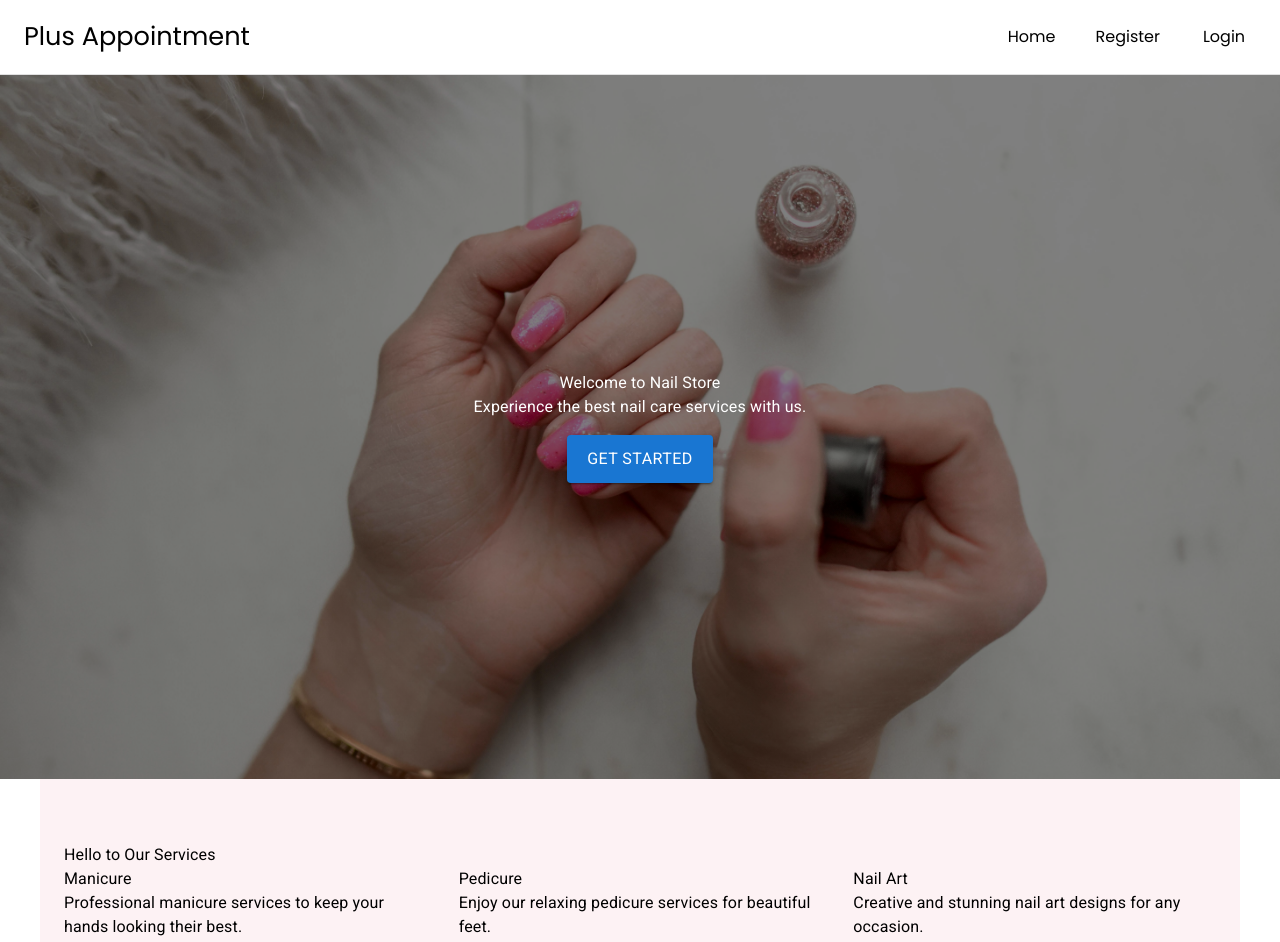
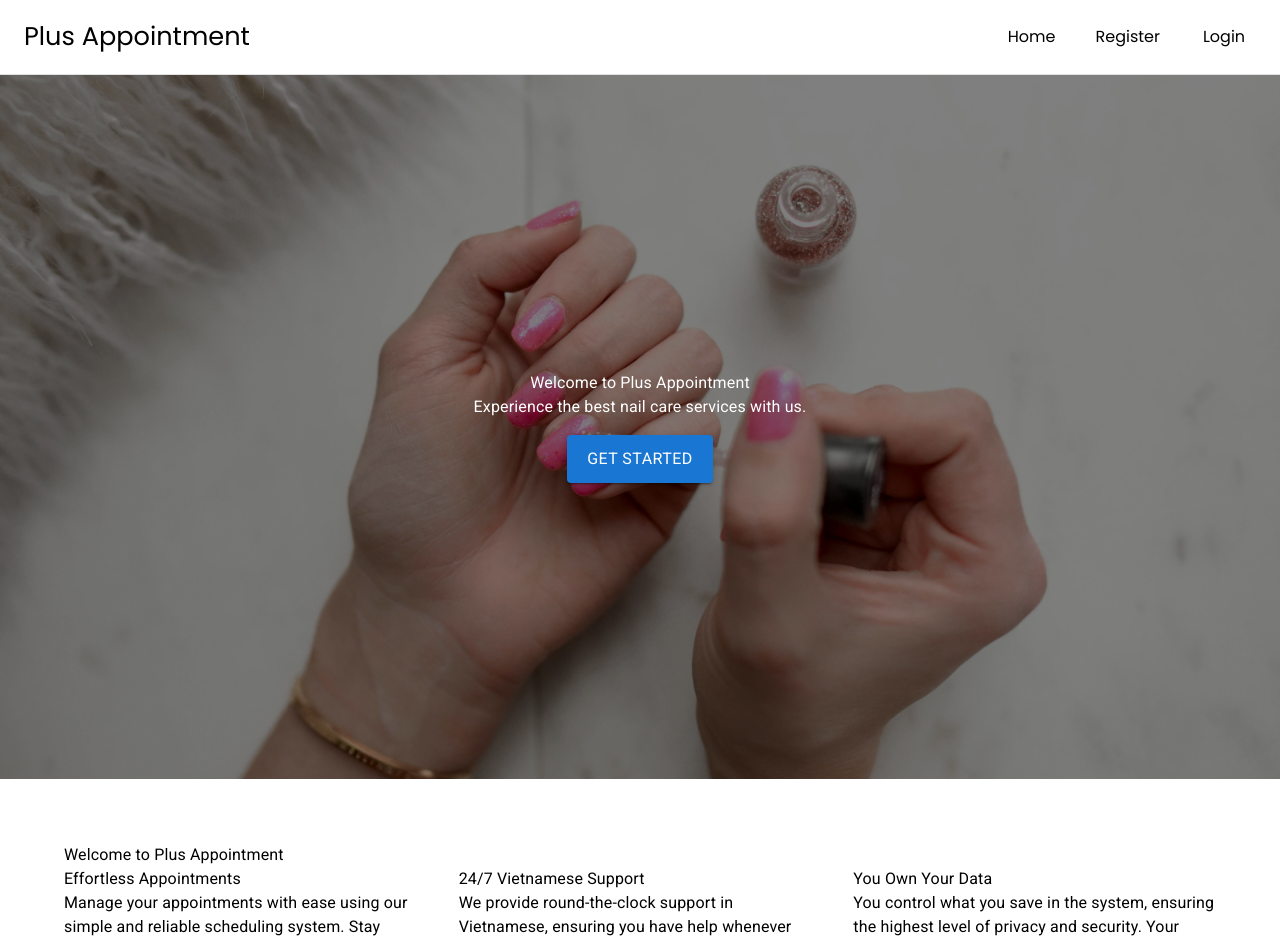
Before and after one commit to JaydenLeHiep/PlusAppointmentFe, a React (Create React App) app: page /business-home in a window 1280 px wide. Shown: the top 942 px of the page. Built offline with nearby package versions, Linux system fonts and the light colour scheme; no server answers.

Commit message:
update style: put two flags in the home page + update content in business home page

```diff
--- a/src/features/home/BusinessHomePage.js
+++ b/src/features/home/BusinessHomePage.js
@@ -15,18 +15,21 @@ import { Link as RouterLink } from 'react-router-dom';
 import { Box } from '@mui/material';
 import Navbar from '../../components/Navbar';
 import Footer from '../../components/Footer';
+import { useTranslation } from 'react-i18next';
 
 const BusinessHomePage = () => {
+  const { t } = useTranslation('businessHomePage');
+
   return (
     <PageContainer>
       <Navbar />
       <HeroSection>
         <Box>
           <HeroTitle>
-            Welcome to Nail Store
+            {t('heroTitle')}
           </HeroTitle>
           <HeroSubtitle>
-            Experience the best nail care services with us.
+            {t('heroSubtitle')}
           </HeroSubtitle>
           <HeroButton
             variant="contained"
@@ -34,41 +37,42 @@ const BusinessHomePage = () => {
             component={RouterLink}
             to="/register"
           >
-            Get Started
+            {t('getStartedButton')}
           </HeroButton>
         </Box>
       </HeroSection>
       <ServicesContainer>
         <HeroTitle>
-          Hello to Our Services
+          {t('servicesTitle')}
         </HeroTitle>
         <ServiceGrid container spacing={4}>
           <ServiceItem item xs={12} md={4}>
             <ServiceTitle>
-              Manicure
+              {t('services.appointment.title')}
             </ServiceTitle>
             <ServiceDescription>
-              Professional manicure services to keep your hands looking their best.
+              {t('services.appointment.description')}
             </ServiceDescription>
           </ServiceItem>
           <ServiceItem item xs={12} md={4}>
             <ServiceTitle>
-              Pedicure
+              {t('services.support.title')}
             </ServiceTitle>
             <ServiceDescription>
-              Enjoy our relaxing pedicure services for beautiful feet.
+              {t('services.support.description')}
             </ServiceDescription>
           </ServiceItem>
           <ServiceItem item xs={12} md={4}>
             <ServiceTitle>
-              Nail Art
+              {t('services.dataOwnership.title')}
             </ServiceTitle>
             <ServiceDescription>
-              Creative and stunning nail art designs for any occasion.
+              {t('services.dataOwnership.description')}
             </ServiceDescription>
           </ServiceItem>
         </ServiceGrid>
       </ServicesContainer>
+
       <Footer />
     </PageContainer>
   );
--- a/src/features/home/HomePage.js
+++ b/src/features/home/HomePage.js
@@ -1,6 +1,9 @@
 import React from 'react';
 import { useNavigate } from 'react-router-dom';
 import { useTranslation } from 'react-i18next';
+import { Box, IconButton } from '@mui/material';
+import EnglishFlag from '../../assets/united-kingdom.png';
+import VietnameseFlag from '../../assets/vietnam.png';
 import {
   PageContainer,
   StyledPaper,
@@ -13,10 +16,33 @@ import {
 
 const HomePage = () => {
   const navigate = useNavigate();
-  const { t } = useTranslation('homePage');
+  const { t, i18n } = useTranslation('homePage');
+
+  // Function to change language
+  const changeLanguage = (lng) => {
+    i18n.changeLanguage(lng);
+  };
 
   return (
     <PageContainer>
+      {/* Language Flags */}
+      <Box
+        sx={{
+          display: 'flex',
+          justifyContent: 'center',
+          gap: '1rem',
+          padding: '1rem 0',
+        }}
+      >
+        <IconButton onClick={() => changeLanguage('en')} aria-label="Change language to English">
+          <img src={EnglishFlag} alt="English" style={{ width: '70px', height: 'auto' }} />
+        </IconButton>
+        <IconButton onClick={() => changeLanguage('vi')} aria-label="Change language to Vietnamese">
+          <img src={VietnameseFlag} alt="Vietnamese" style={{ width: '70px', height: 'auto' }} />
+        </IconButton>
+      </Box>
+
+      {/* Main Content */}
       <StyledPaper>
         <TitleTypography variant="h3" gutterBottom>
           {t('welcomeMessage')}
--- /dev/null
+++ b/src/locales/en/home/businessHomePageEn.json
@@ -0,0 +1,20 @@
+{
+    "heroTitle": "Welcome to Plus Appointment",
+    "heroSubtitle": "Experience the best nail care services with us.",
+    "getStartedButton": "Get Started",
+    "servicesTitle": "Welcome to Plus Appointment",
+    "services": {
+      "appointment": {
+        "title": "Effortless Appointments",
+        "description": "Manage your appointments with ease using our simple and reliable scheduling system. Stay organized, on time, and never miss a booking."
+      },
+      "support": {
+        "title": "24/7 Vietnamese Support",
+        "description": "We provide round-the-clock support in Vietnamese, ensuring you have help whenever you need it to keep your business running smoothly."
+      },
+      "dataOwnership": {
+        "title": "You Own Your Data",
+        "description": "You control what you save in the system, ensuring the highest level of privacy and security. Your business, your rules."
+      }
+    }
+  }
--- /dev/null
+++ b/src/locales/vi/home/businessHomePageVi.json
@@ -0,0 +1,20 @@
+{
+    "heroTitle": "Chào mừng đến với Nail Store",
+    "heroSubtitle": "Trải nghiệm các dịch vụ chăm sóc móng tốt nhất với chúng tôi.",
+    "getStartedButton": "Bắt đầu ngay",
+    "servicesTitle": "Chào mừng đến với Plus Appointment",
+    "services": {
+      "appointment": {
+        "title": "Đặt lịch hẹn dễ dàng",
+        "description": "Quản lý các cuộc hẹn của bạn một cách dễ dàng với hệ thống lịch hẹn đáng tin cậy của chúng tôi. Luôn được tổ chức, đúng giờ, và không bao giờ bỏ lỡ một cuộc hẹn."
+      },
+      "support": {
+        "title": "Hỗ trợ 24/7 bằng tiếng Việt",
+        "description": "Chúng tôi cung cấp hỗ trợ 24/7 bằng tiếng Việt, đảm bảo bạn có sự trợ giúp bất cứ lúc nào để giữ cho doanh nghiệp của bạn hoạt động trơn tru."
+      },
+      "dataOwnership": {
+        "title": "Bạn sở hữu dữ liệu của mình",
+        "description": "Bạn kiểm soát những gì bạn lưu trong hệ thống, đảm bảo mức độ bảo mật và quyền riêng tư cao nhất. Doanh nghiệp của bạn, quy tắc của bạn."
+      }
+    }
+  }
--- a/src/styles/HomeStyle/BusinessHomePageStyles.js
+++ b/src/styles/HomeStyle/BusinessHomePageStyles.js
@@ -41,7 +41,7 @@ export const HeroButton = styled(Button)(({ theme }) => ({
 export const ServicesContainer = styled(Container)(({ theme }) => ({
   padding: '4rem 0',
   flex: '1',
-  backgroundColor: '#fdf2f4',
+  backgroundColor: '#white',
 }));
 
 export const ServiceGrid = styled(Grid)({
--- a/src/utils/i18n.js
+++ b/src/utils/i18n.js
@@ -102,6 +102,9 @@ import myDatePickerGe from '../locales/ge/customerDashboard/myDatePickerGe.json'
 
 import thankYouPageEn from '../locales/en/customerDashboard/thankYouPageEn.json';
 import thankYouPageGe from '../locales/ge/customerDashboard/thankYouPageGe.json';
+
+import businessHomePageEn from '../locales/en/home/businessHomePageEn.json'
+import businessHomePageVi from '../locales/vi/home/businessHomePageVi.json'
 // Import other translation files similarly
 
 i18n
@@ -144,7 +147,8 @@ i18n
         newCustomerForm: newCustomerFormEn,
         appointmentOverviewPage: appointmentOverviewPageEn,
         myDatePicker: myDatePickerEn,
-        thankYouPage: thankYouPageEn
+        thankYouPage: thankYouPageEn,
+        businessHomePage: businessHomePageEn
         // Add other namespaces for English
       },
       vi: {
@@ -177,7 +181,8 @@ i18n
         showCustomerDialog: showCustomerDialogVi,
         customerList: customerListVi,
         footer: footerVi,
-        staffList: staffListVi
+        staffList: staffListVi,
+        businessHomePage: businessHomePageVi
         // Add other namespaces for Vietnamese
       },
       ge: {  // Add a new language key for German
```
